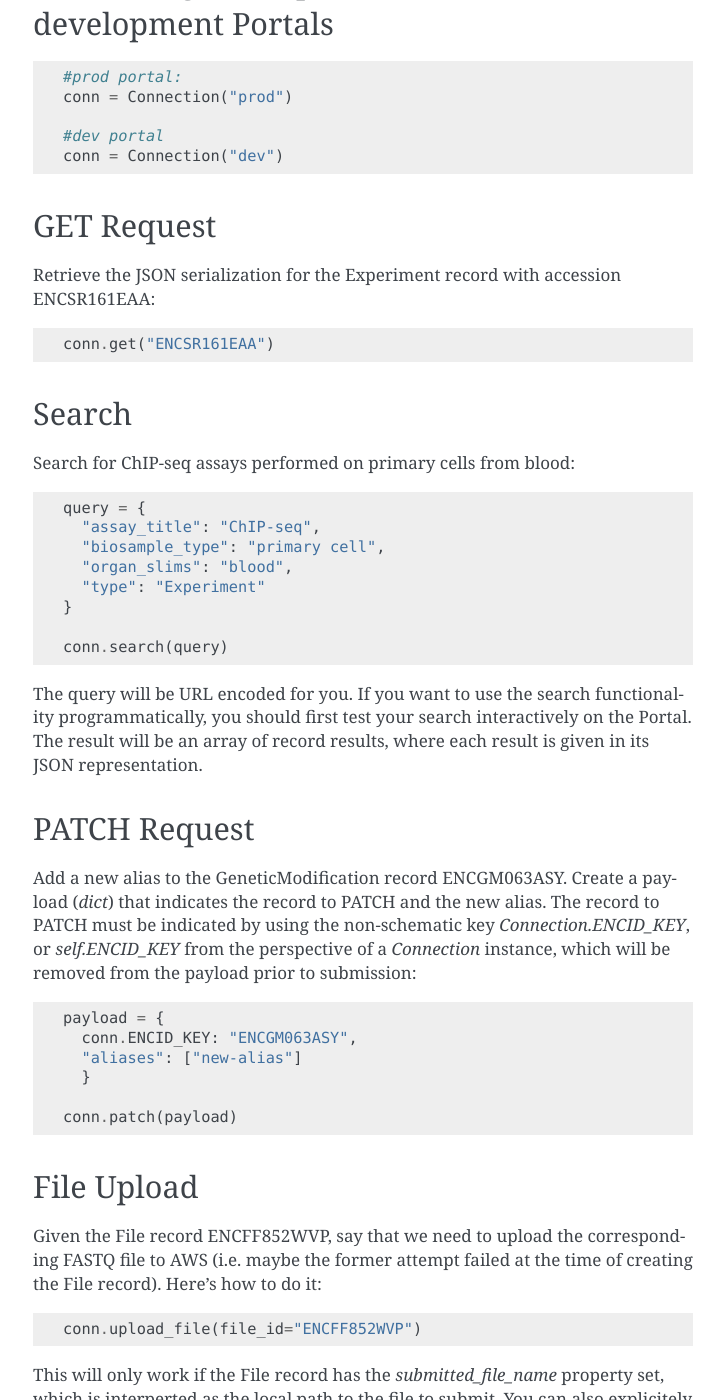
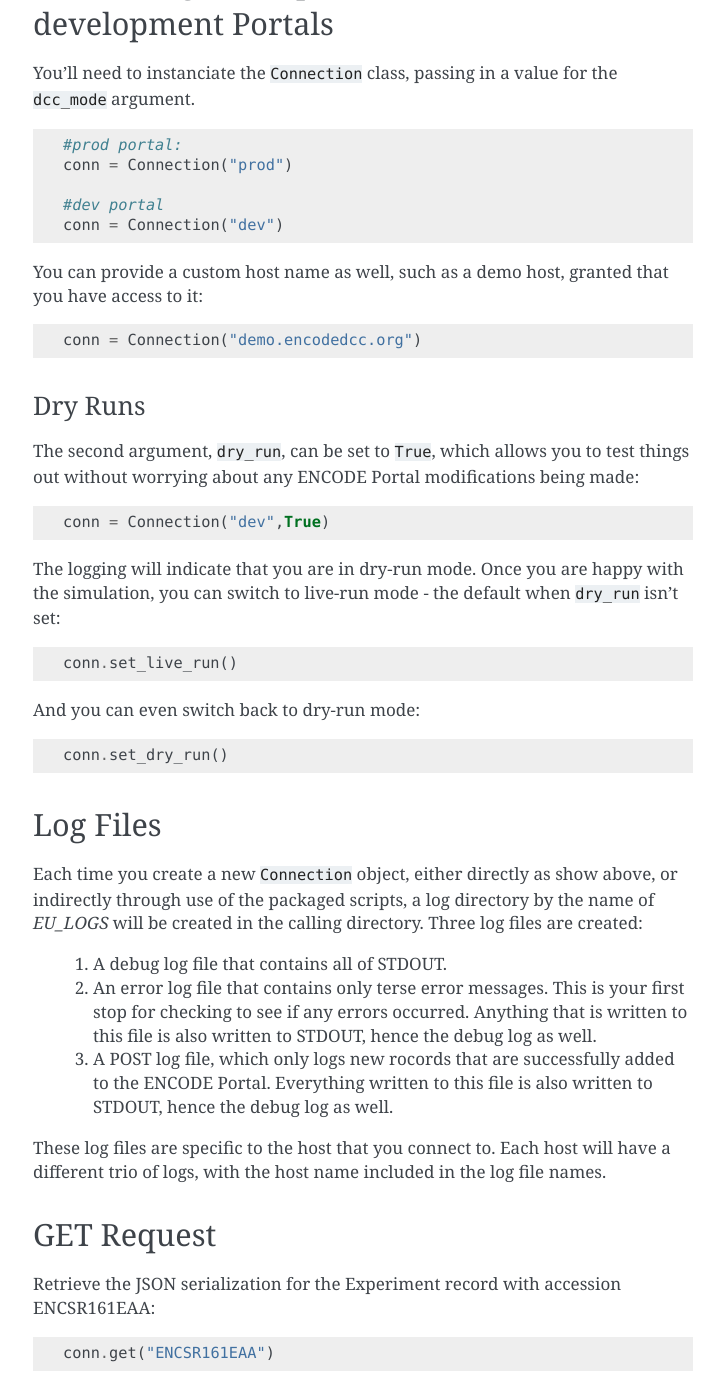
Before and after one commit to StanfordBioinformatics/encode_utils, a Sphinx documentation site: the page built from docs/examples.rst, in a window 1280 px wide and 1400 px high, scrolled down 299 px. Shown: the whole window, without its empty margins (387-1111 px from the left). Built offline with Sphinx 7.4.7, drawn with Linux system fonts in a browser that asks for light colours; pages that are not in the unit, such as notebooks, are missing from menus.

Commit message:
Updated RST

```diff
--- a/docs/examples.rst
+++ b/docs/examples.rst
@@ -11,6 +11,8 @@ Imports
 
 Connecting to the production and development Portals
 ----------------------------------------------------
+You'll need to instanciate the ``Connection`` class, passing in a value for the ``dcc_mode``
+argument.
 
 ::
 
@@ -19,6 +21,44 @@ Connecting to the production and development Portals
 
   #dev portal
   conn = Connection("dev")
+
+You can provide a custom host name as well, such as a demo host, granted that you have access to
+it::
+
+  conn = Connection("demo.encodedcc.org")
+
+Dry Runs
+^^^^^^^^
+The second argument, ``dry_run``, can be set to ``True``, which allows you to test things out
+without worrying about any ENCODE Portal modifications being made::
+
+  conn = Connection("dev",True)
+
+The logging will indicate that you are in dry-run mode. Once you are happy with the simulation,
+you can switch to live-run mode - the default when ``dry_run`` isn't set::
+
+  conn.set_live_run()
+
+And you can even switch back to dry-run mode::
+
+  conn.set_dry_run()
+
+
+Log Files
+---------
+Each time you create a new ``Connection`` object, either directly as show above, or indirectly
+through use of the packaged scripts, a log directory by the name of `EU_LOGS` will be created in the
+calling directory.  Three log files are created:
+
+  1. A debug log file that contains all of STDOUT.
+  2. An error log file that contains only terse error messages. This is your first stop for checking
+     to see if any errors occurred. Anything that is written to this file is also written to STDOUT,
+     hence the debug log as well.
+  3. A POST log file, which only logs new rocords that are successfully added to the ENCODE Portal.
+     Everything written to this file is also written to STDOUT, hence the debug log as well.
+
+These log files are specific to the host that you connect to. Each host will have a different trio
+of logs, with the host name included in the log file names.
 
 GET Request
 -----------
@@ -33,10 +73,10 @@ Search
 Search for ChIP-seq assays performed on primary cells from blood::
 
   query = {
-    "assay_title": "ChIP-seq",
-    "biosample_type": "primary cell",
-    "organ_slims": "blood",
-    "type": "Experiment"
+      "assay_title": "ChIP-seq",
+      "biosample_type": "primary cell",
+      "organ_slims": "blood",
+      "type": "Experiment"
   }
 
   conn.search(query)
@@ -56,8 +96,8 @@ perspective of a `Connection` instance, which will be removed from the payload p
 ::
 
   payload = {
-    conn.ENCID_KEY: "ENCGM063ASY",
-    "aliases": ["new-alias"]
+      conn.ENCID_KEY: "ENCGM063ASY",
+      "aliases": ["new-alias"]
     }
 
   conn.patch(payload)
@@ -90,21 +130,21 @@ the file to AWS once that is done:
 ::
 
   payload = {
-    "aliases": ["michael-snyder:SCGPM_SReq-1103_HG7CL_L3_GGCTAC_R1.fastq.gz"],
-    "dataset": "ENCSR161EAA",
-    "file_format": "fastq",
-    "flowcell_details": {
-      "barcode": "GGCTAC",
-      "flowcell": "HG7CL",
-      "lane": "3",
-      "machine": "COOOPER"
-    },
-    "output": "reads",
-    "paired_end": "1",
-    "platform": "encode:HiSeq4000",
-    "read_length": 101,
-    "replicate": "michael-snyder:GM12878_eGFP-ZBTB11_CRISPR_ChIP_input_R1",
-    "submitted_file_name": "/path/to/SCGPM_SReq-1103_HG7CL_L3_GGCTAC_R1.fastq.gz"
+      "aliases": ["michael-snyder:SCGPM_SReq-1103_HG7CL_L3_GGCTAC_R1.fastq.gz"],
+      "dataset": "ENCSR161EAA",
+      "file_format": "fastq",
+      "flowcell_details": {
+        "barcode": "GGCTAC",
+        "flowcell": "HG7CL",
+        "lane": "3",
+        "machine": "COOOPER"
+      },
+      "output": "reads",
+      "paired_end": "1",
+      "platform": "encode:HiSeq4000",
+      "read_length": 101,
+      "replicate": "michael-snyder:GM12878_eGFP-ZBTB11_CRISPR_ChIP_input_R1",
+      "submitted_file_name": "/path/to/SCGPM_SReq-1103_HG7CL_L3_GGCTAC_R1.fastq.gz"
   }
 
 Notice that we didn't specify the required `award` and `lab` properties (required by the ENCODE
```
Also changed, not shown: 1 other file.
